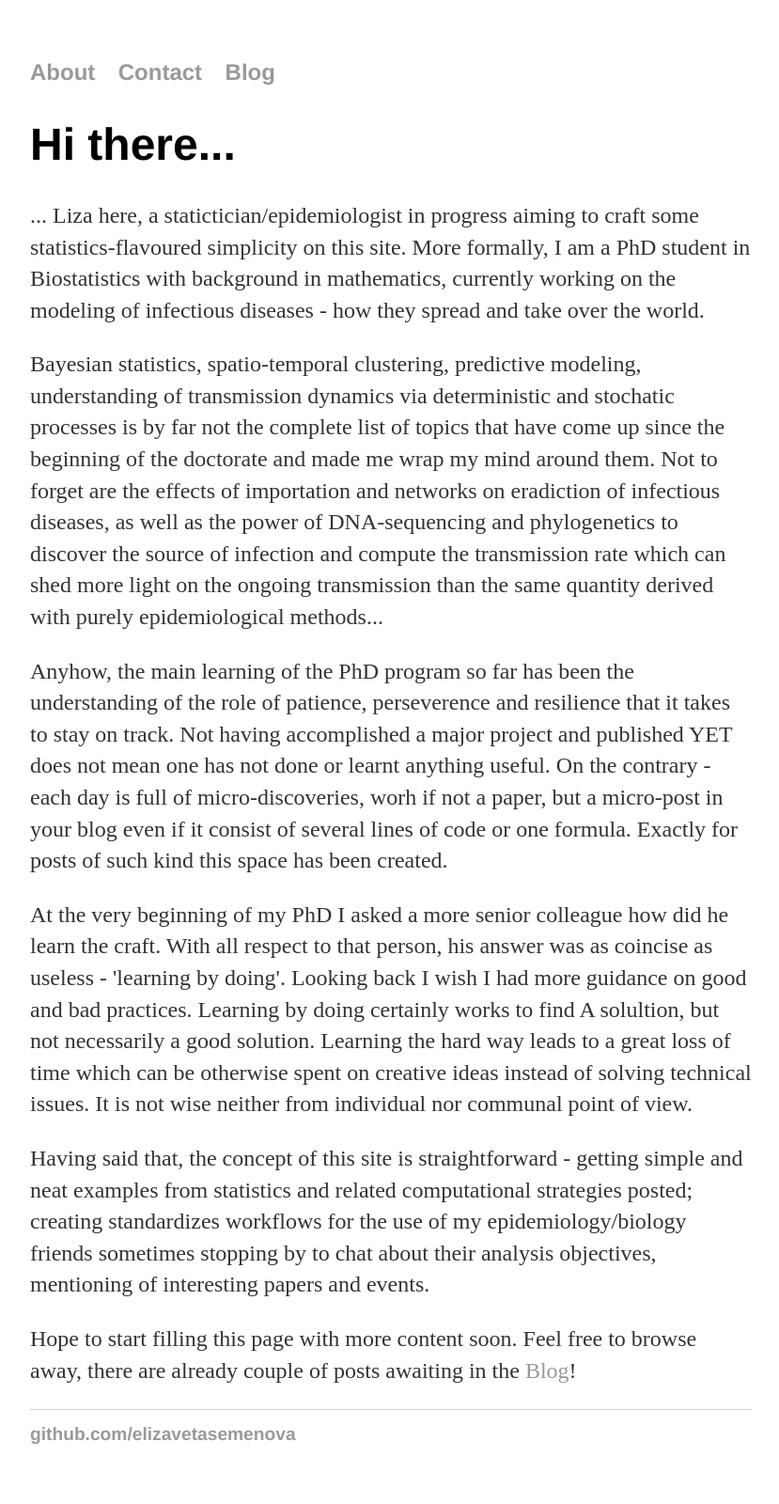
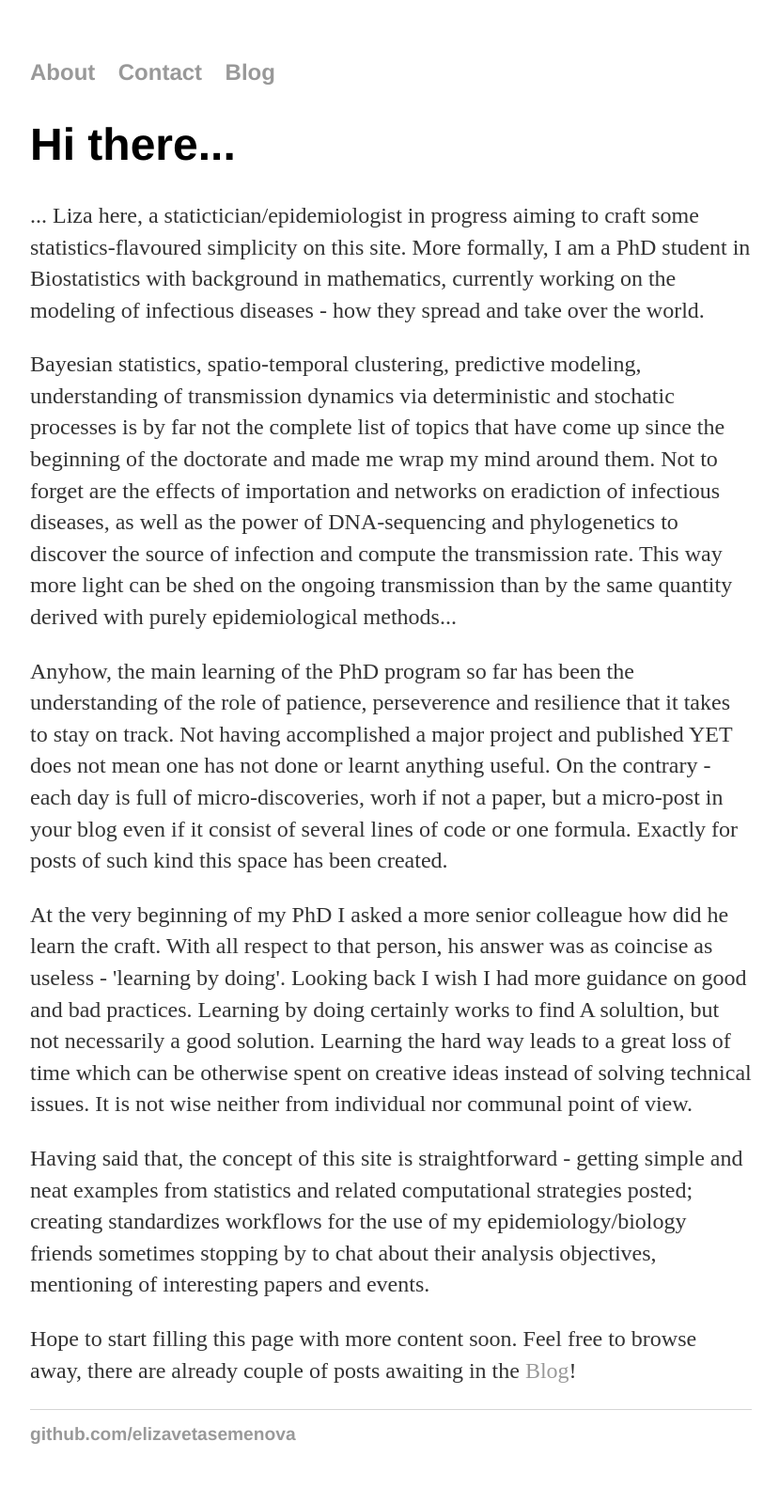
Before and after one commit to elizavetasemenova/elizavetasemenova.github.io, a Jekyll site: the page built from index.html, in a window 1280 px wide. Shown: the whole page at 94% size, without its empty margins (224-1053 px from the left). Built offline with Jekyll 4.4.1, drawn with Linux system fonts in a browser that asks for light colours.

Commit message:
Update index.html

```diff
--- a/index.html
+++ b/index.html
@@ -14,7 +14,7 @@ title: Liza Semenova, statistician in progress
 		is by far not the complete list of topics that have come up since the beginning of the doctorate
 		and made me wrap my mind around them. Not to forget are the effects of importation and networks on eradiction of
 		infectious diseases, as well as the power of DNA-sequencing and phylogenetics to discover the source of infection and
-		compute the transmission rate which can shed more light on the ongoing transmission than the same quantity
+		compute the transmission rate. This way more light can be shed on the ongoing transmission than by the same quantity
 		derived with purely epidemiological methods...
 	</p>
 
```
